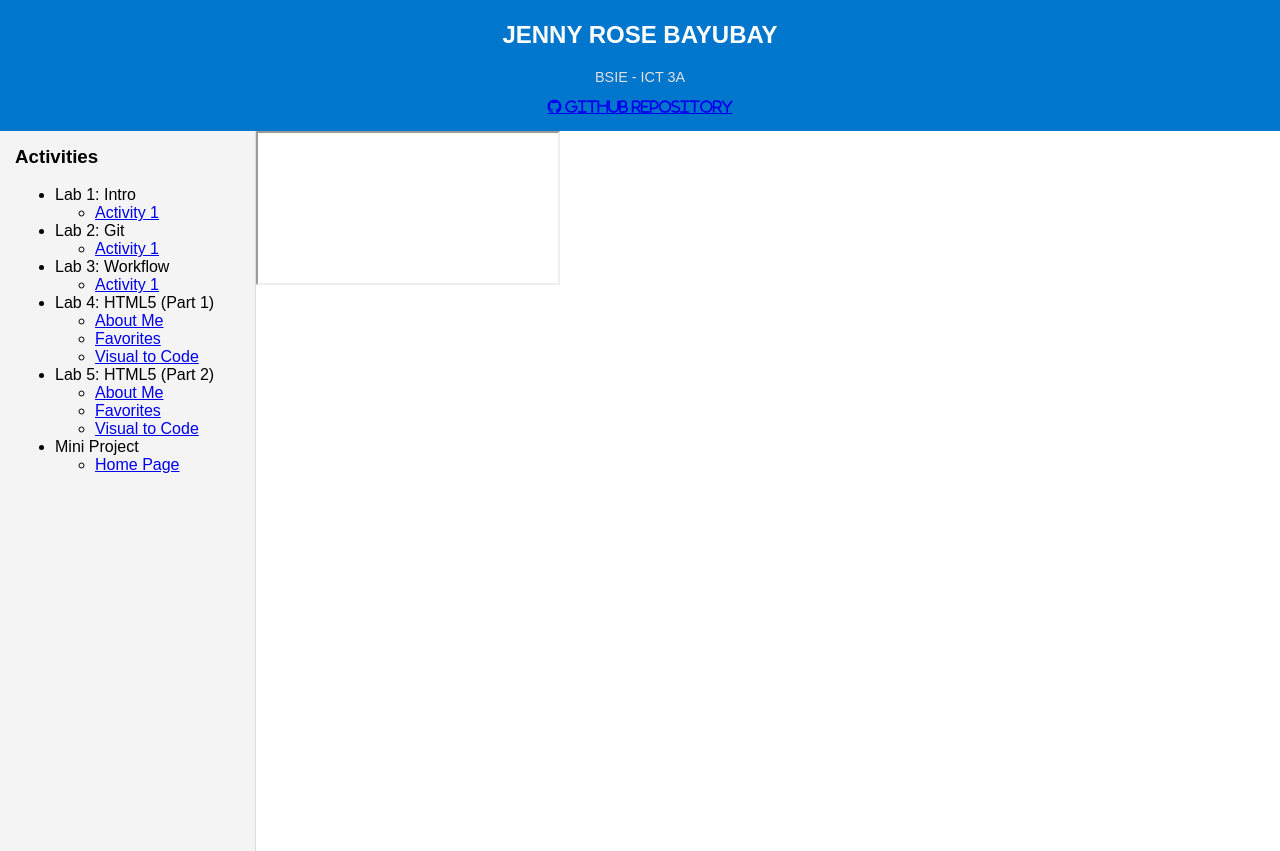
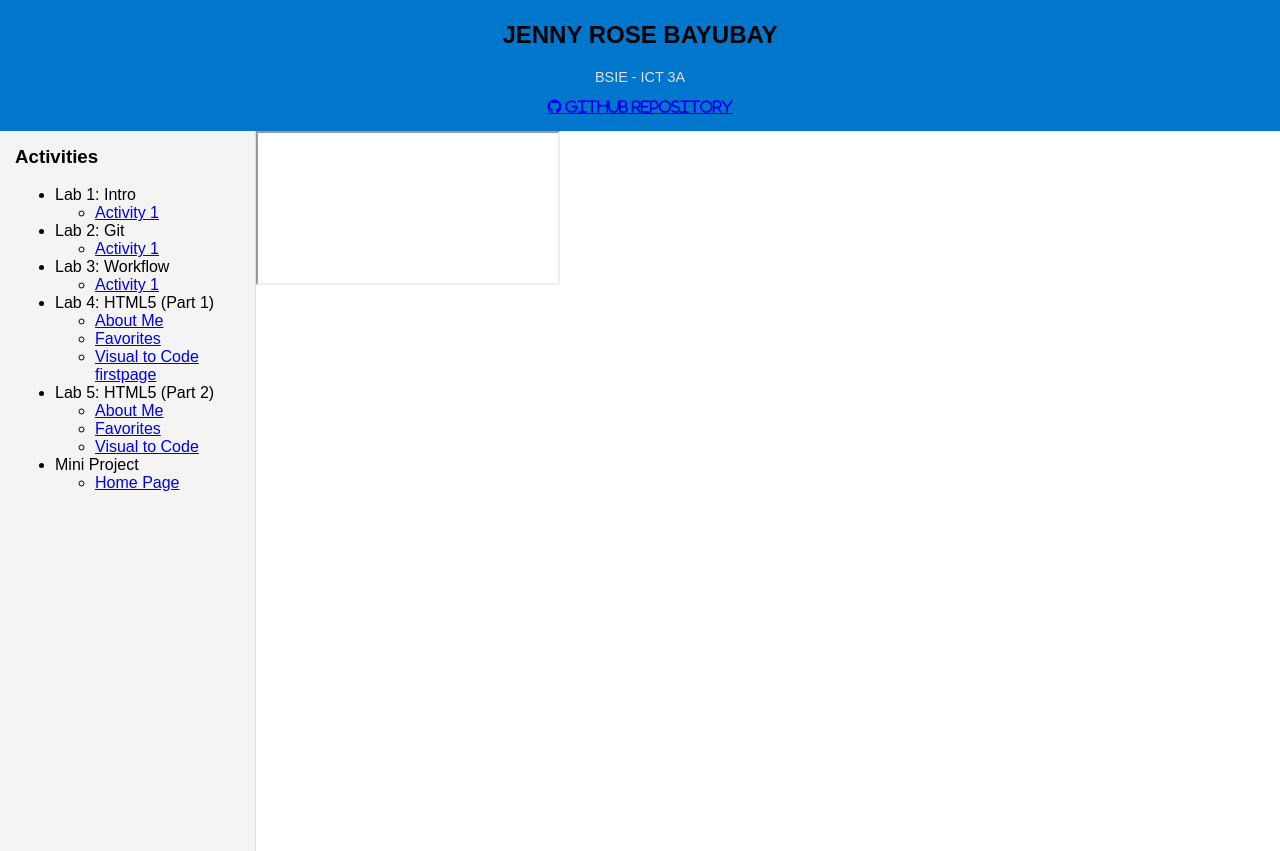
Before and after one commit to JennyRoseBayubay/web-dev-labs, a plain HTML site: page index.html in a window 1280 px wide. Drawn offline with Linux system fonts and the light colour scheme.

Commit message:
add first page.html

```diff
--- a/index.html
+++ b/index.html
@@ -52,6 +52,8 @@
             <li>
               <a href="lab4/visual-code.html" target="activity-frame">Visual to Code</a>
             </li>
+            <Ii>
+              <a href="lab4/firstpage.html" target="activity-frame">firstpage</a>
           </ul>
         </li>
         <li> Lab 5: HTML5 (Part 2)
--- a/style.css
+++ b/style.css
@@ -5,7 +5,7 @@ body {
 
 header {
   background: #0077cc;
-  color: white;
+  color: white(255, 255, 255, 0.932);
   padding: 1px;
   text-align: center;
 }
```
Also changed, not shown: lab4/firstpage.html (added, +10 -0 lines).
